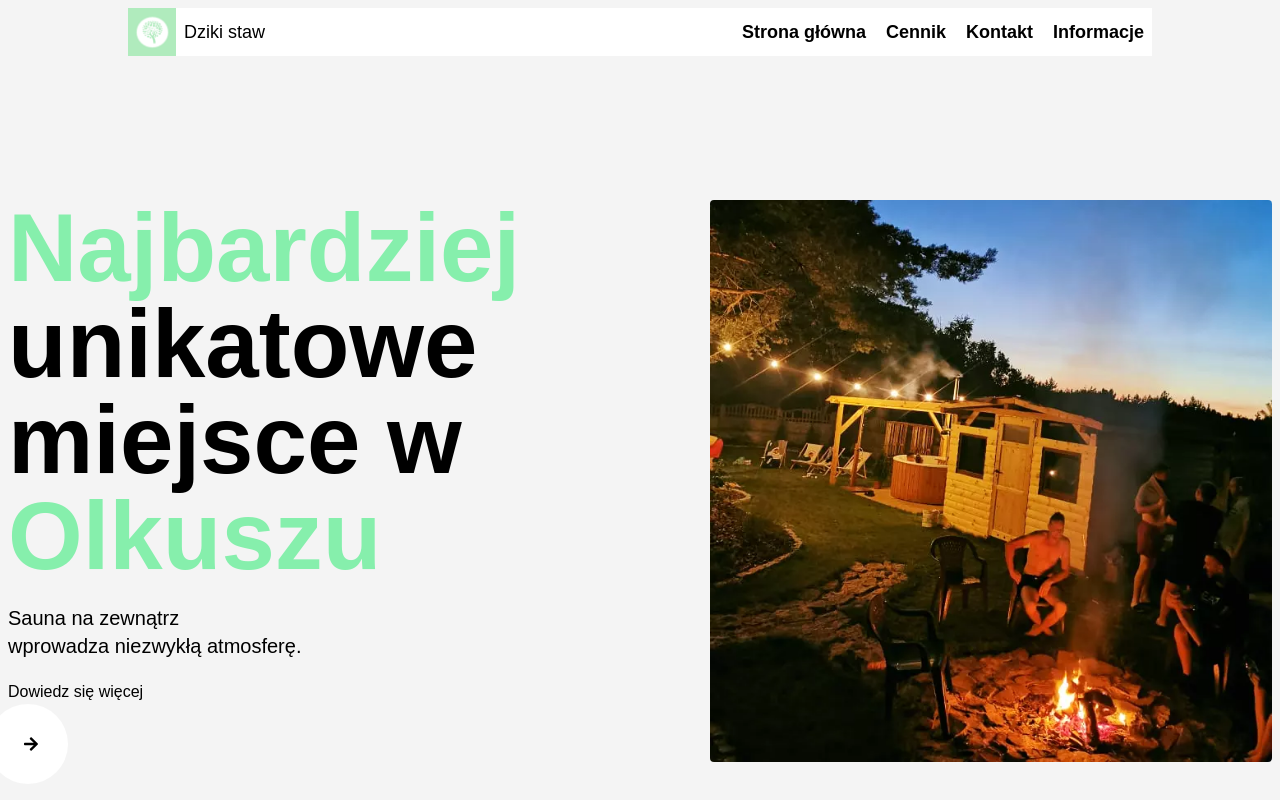
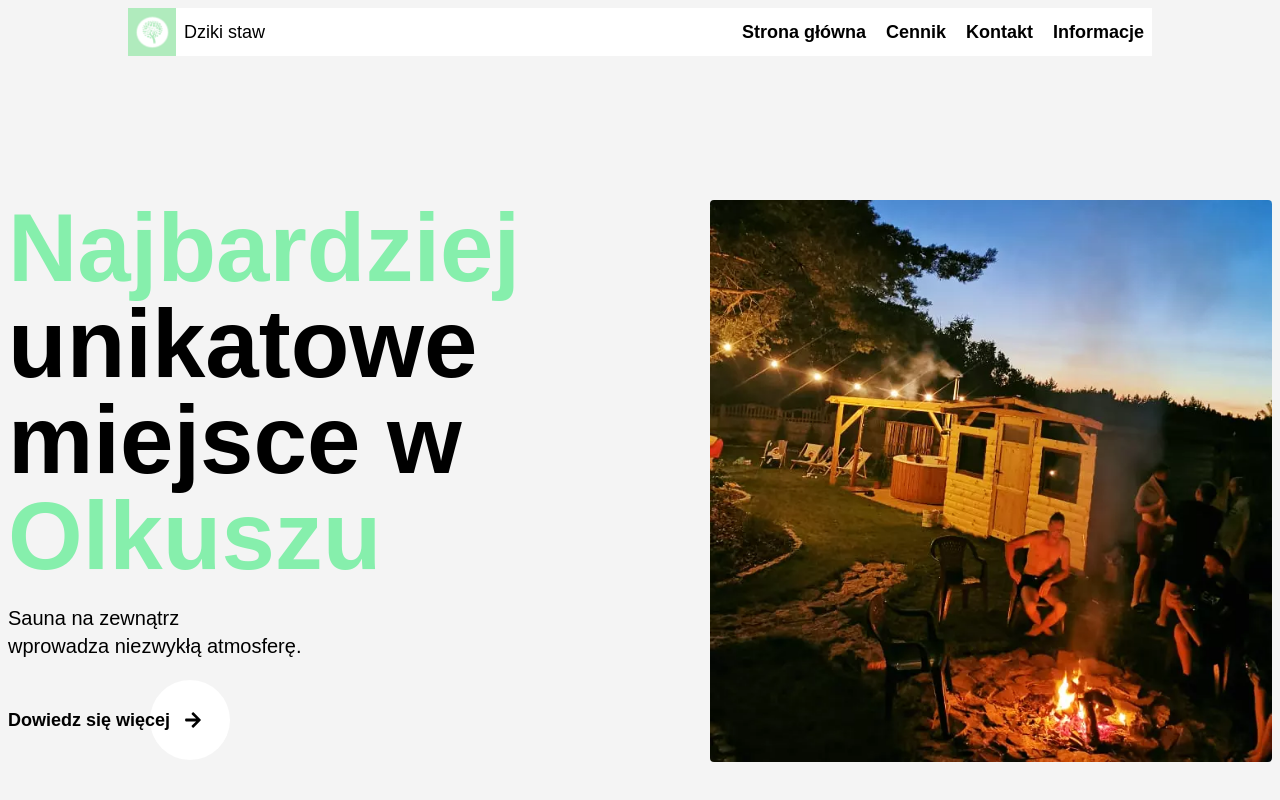
Before and after one commit to Maciejka1/dzikistaw-next, a Next.js app: page / in a window 1280 px wide. Shown: the top 800 px of the page. Built offline with nearby package versions, Linux system fonts and the light colour scheme.

Commit message:
optimise code

```diff
--- a/components/index/landing.js
+++ b/components/index/landing.js
@@ -10,8 +10,8 @@ export default function Landing() {
                     <span className="text-green-300 ">Najbardziej</span><br/>unikatowe<br/> miejsce w <span className="text-green-300">Olkuszu</span>
                 </h1>
                 <p className="text-xl md:text-xl my-5 font-light delay">Sauna na zewnątrz<br/> wprowadza niezwykłą atmosferę.</p>
-                <Link href="/#gallery" className="flex items-center font-semibold text-lg w-60">
-                    <a>
+                <Link href="/#gallery">
+                    <a className="flex items-center font-semibold text-lg w-60">
                         <p className="z-10 no-underline">Dowiedz się więcej</p>
                         <div className="w-20 h-20 rounded-full bg-white -ml-5 flex justify-center items-center">
                             <p className='bounce-animation'><FaArrowRight/></p>
```
